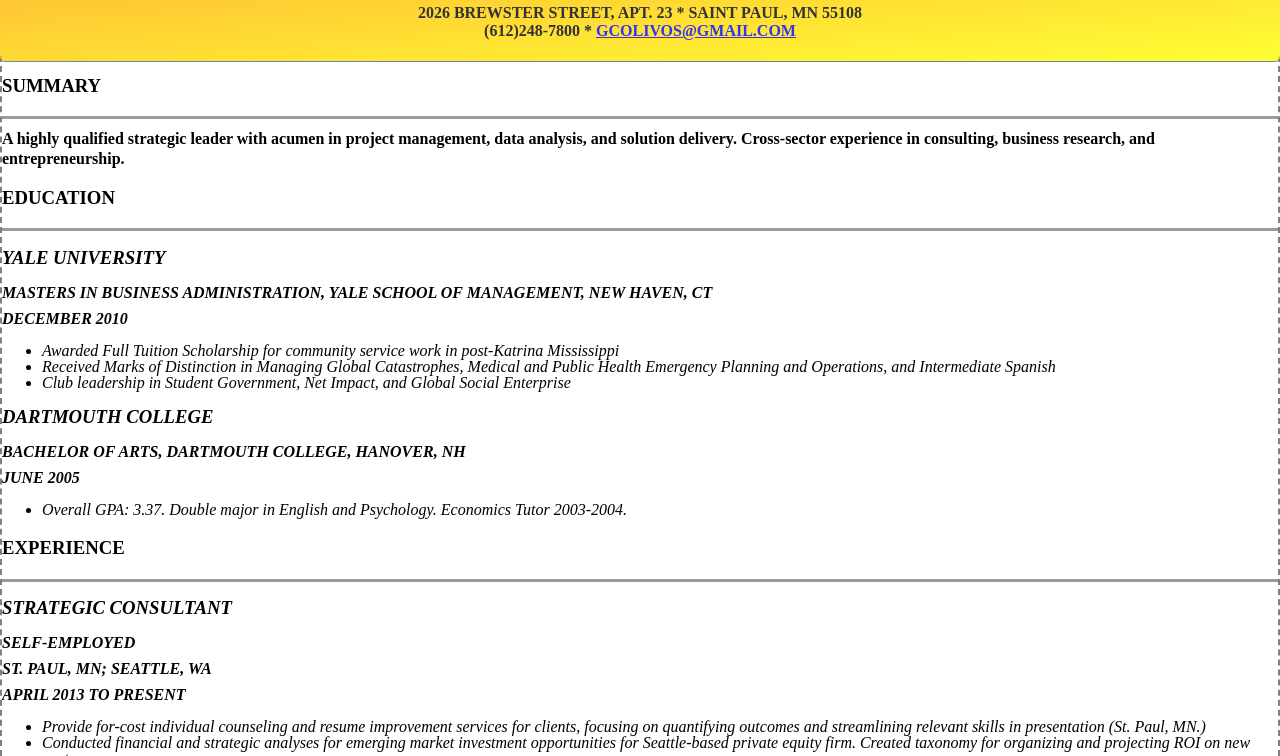
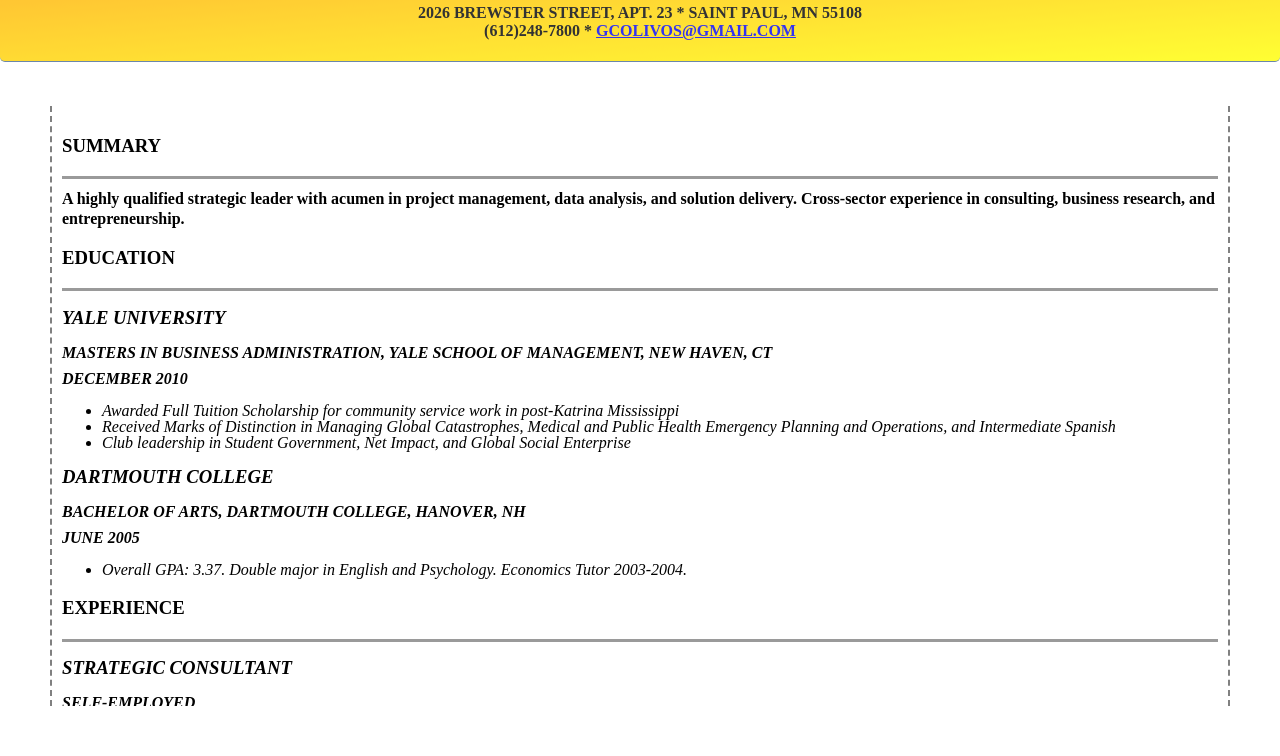
Before and after one commit to gcolivos/gcolivos.github.io, a plain HTML site: page index.html in a window 1280 px wide. Shown: the part 44-800 px from the top of the page. Drawn offline with Linux system fonts and the light colour scheme.

Commit message:
Update style.css

```diff
--- a/style.css
+++ b/style.css
@@ -41,8 +41,8 @@
     bottom:0px;
     overflow-y:scroll;
     background-color: #FFF;
-    margin: 10;
-    padding: 10;
+    margin: 50px;
+    padding: 10px;
     border-left: 2px dashed gray;
     border-right: 2px dashed gray;
 }
```
